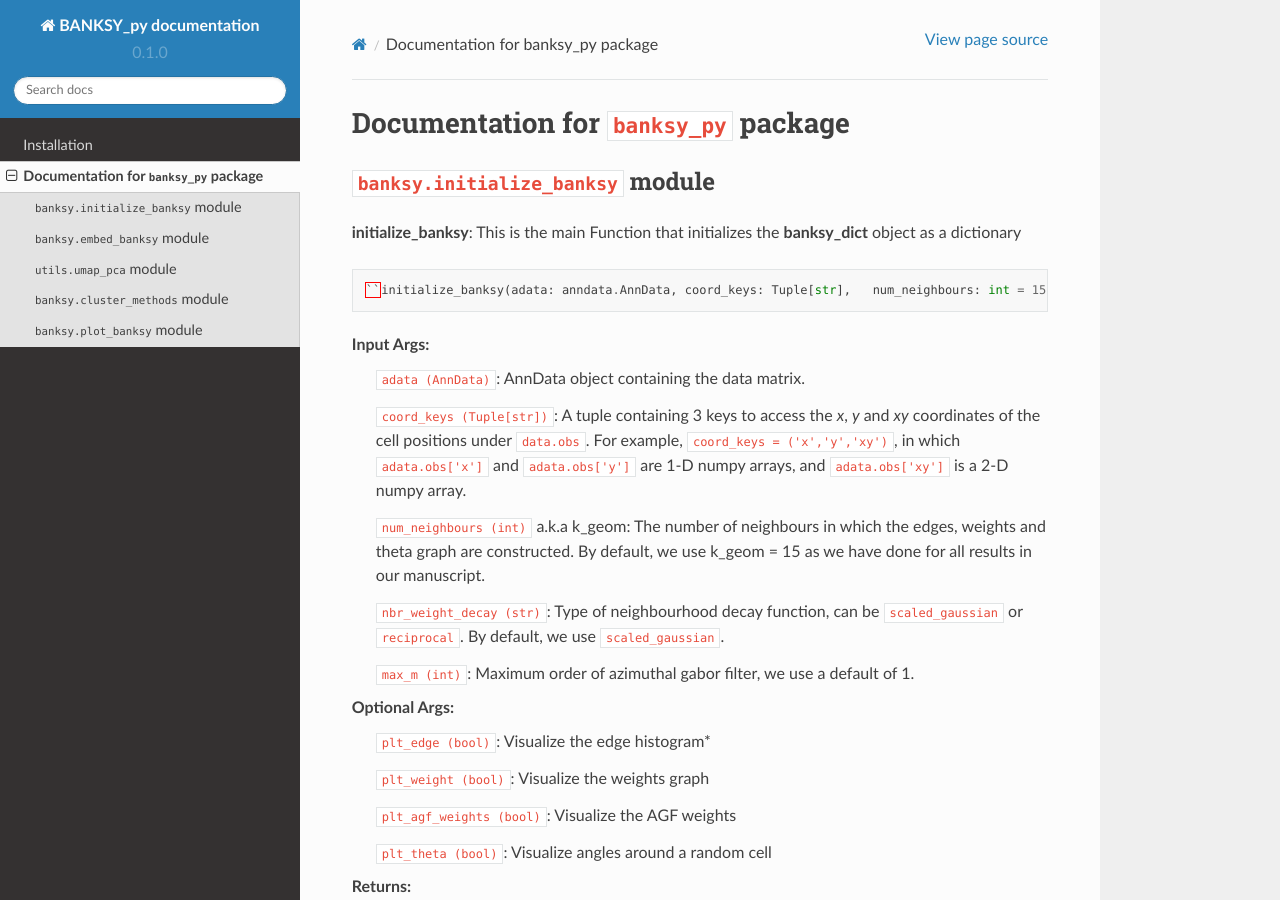
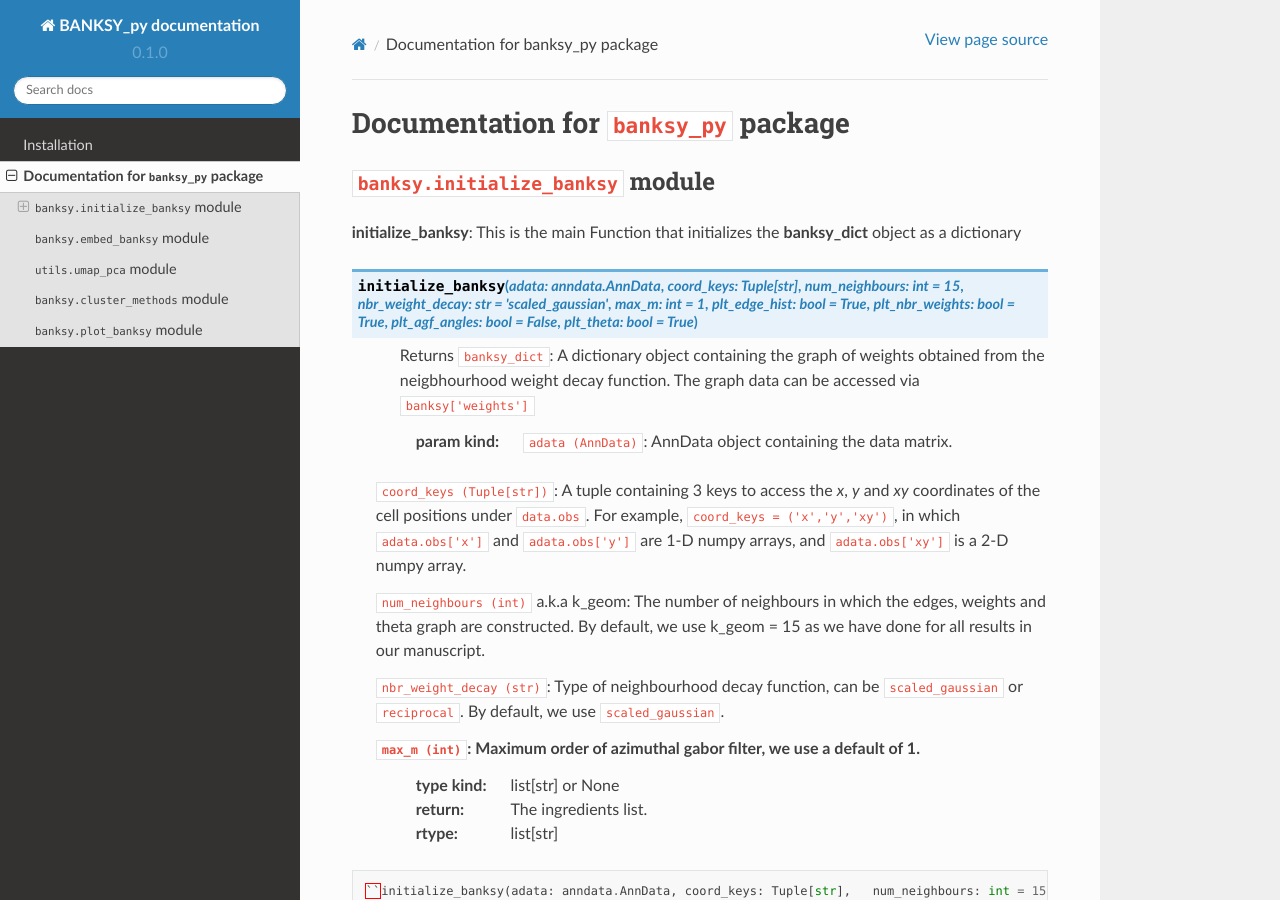
Before and after one commit to yifei-1021/read-the-docs, a Sphinx documentation site: the page built from docs/source/api.rst, in a window 1280 px wide and 900 px high. Built offline with Sphinx 7.4.7 and the Read the Docs theme 2.0.0, drawn with Linux system fonts in a browser that asks for light colours; pages that are not in the unit, such as notebooks, are missing from menus.

Commit message:
Update api.rst

```diff
--- a/docs/source/api.rst
+++ b/docs/source/api.rst
@@ -5,6 +5,22 @@ Documentation for ``banksy_py`` package
 -------
 **initialize_banksy**: This is the main Function that initializes the **banksy_dict** object as a dictionary
 
+.. py:function:: initialize_banksy(adata: anndata.AnnData, coord_keys: Tuple[str],   num_neighbours: int = 15,   nbr_weight_decay: str = 'scaled_gaussian',   max_m: int = 1,  plt_edge_hist: bool = True, plt_nbr_weights: bool = True,  plt_agf_angles: bool = False,  plt_theta: bool = True )
+
+   Returns ``banksy_dict``: A dictionary object containing the graph of weights obtained from the neigbhourhood weight decay function. The graph data can be accessed via ``banksy['weights']``
+
+   :param kind:   ``adata (AnnData)``: AnnData object containing the data matrix.
+
+  ``coord_keys (Tuple[str])``: A tuple containing 3 keys to access the `x`, `y` and `xy` coordinates of the cell positions under ``data.obs``. For example, ``coord_keys = ('x','y','xy')``, in which ``adata.obs['x']`` and ``adata.obs['y']`` are 1-D numpy arrays, and ``adata.obs['xy']`` is a 2-D numpy array.
+
+  ``num_neighbours (int)`` a.k.a k_geom: The number of neighbours in which the edges, weights and theta graph are constructed. By default, we use k_geom = 15 as we have done for all results in our manuscript.
+
+  ``nbr_weight_decay (str)``: Type of neighbourhood decay function, can be ``scaled_gaussian`` or ``reciprocal``. By default, we use ``scaled_gaussian``.
+
+  ``max_m (int)``: Maximum order of azimuthal gabor filter, we use a default of 1.
+   :type kind: list[str] or None
+   :return: The ingredients list.
+   :rtype: list[str]
 .. code-block:: python
 
    ``initialize_banksy(adata: anndata.AnnData, coord_keys: Tuple[str],   num_neighbours: int = 15,   nbr_weight_decay: str = 'scaled_gaussian',   max_m: int = 1,  plt_edge_hist: bool = True, plt_nbr_weights: bool = True,  plt_agf_angles: bool = False,  plt_theta: bool = True ) -> dict:``
```
